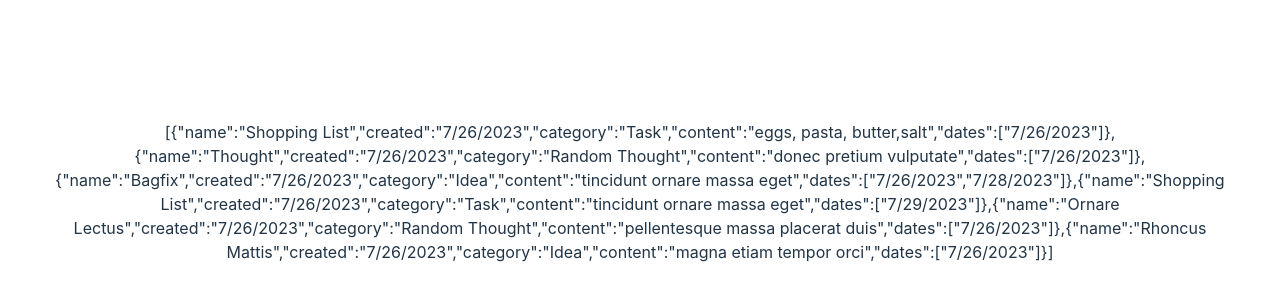
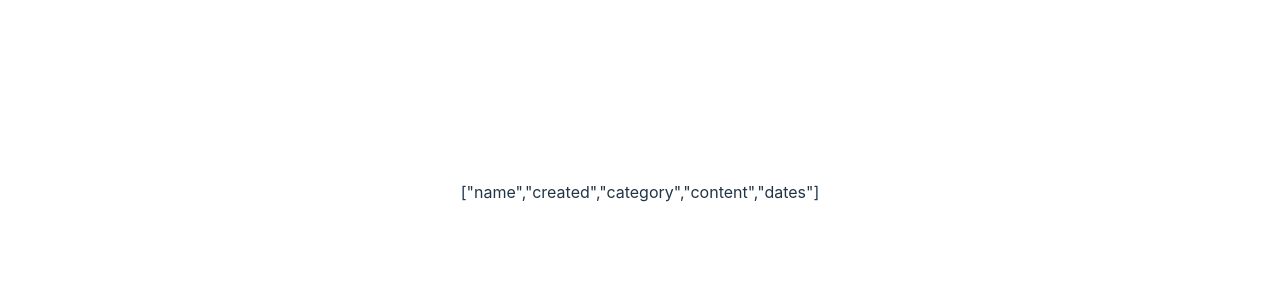
Before and after one commit to sofiiaruban/react_notes_app, a React (Vite) app: page /#/ in a window 1280 px wide. Shown: the part 208-508 px from the top of the page. Built offline with nearby package versions, Linux system fonts and the light colour scheme.

Commit message:
feat(table): Add getTableHeadNames func

```diff
--- a/src/components/Table.tsx
+++ b/src/components/Table.tsx
@@ -1,10 +1,22 @@
 import { TableProps } from "../types/TableProps";
 
 const Table: React.FC<TableProps> = ({ data }) => {
+
+  const getTableHeadNames = () => {
+    let tableHeadNames
+
+    if (Array.isArray(data)) {
+      tableHeadNames = Object.keys(data[0])
+    } else {
+      tableHeadNames = Object.keys(data)
+    }
+
+    return tableHeadNames
+  }
+
   return (
     <table>
-      {JSON.stringify(data)}
-      <thead></thead>
+      <thead>{JSON.stringify(getTableHeadNames())}</thead>
       <tbody></tbody>
     </table>
   )
```
